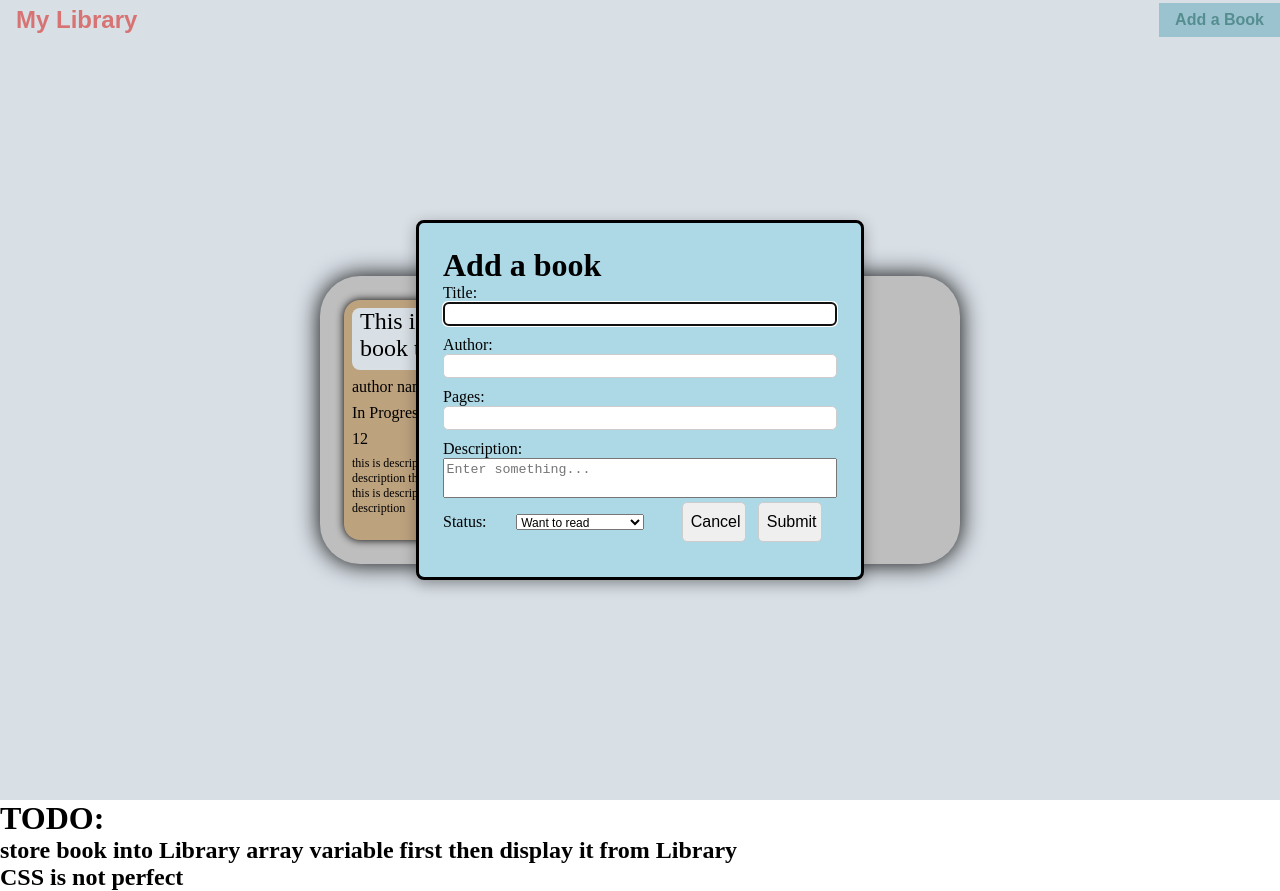
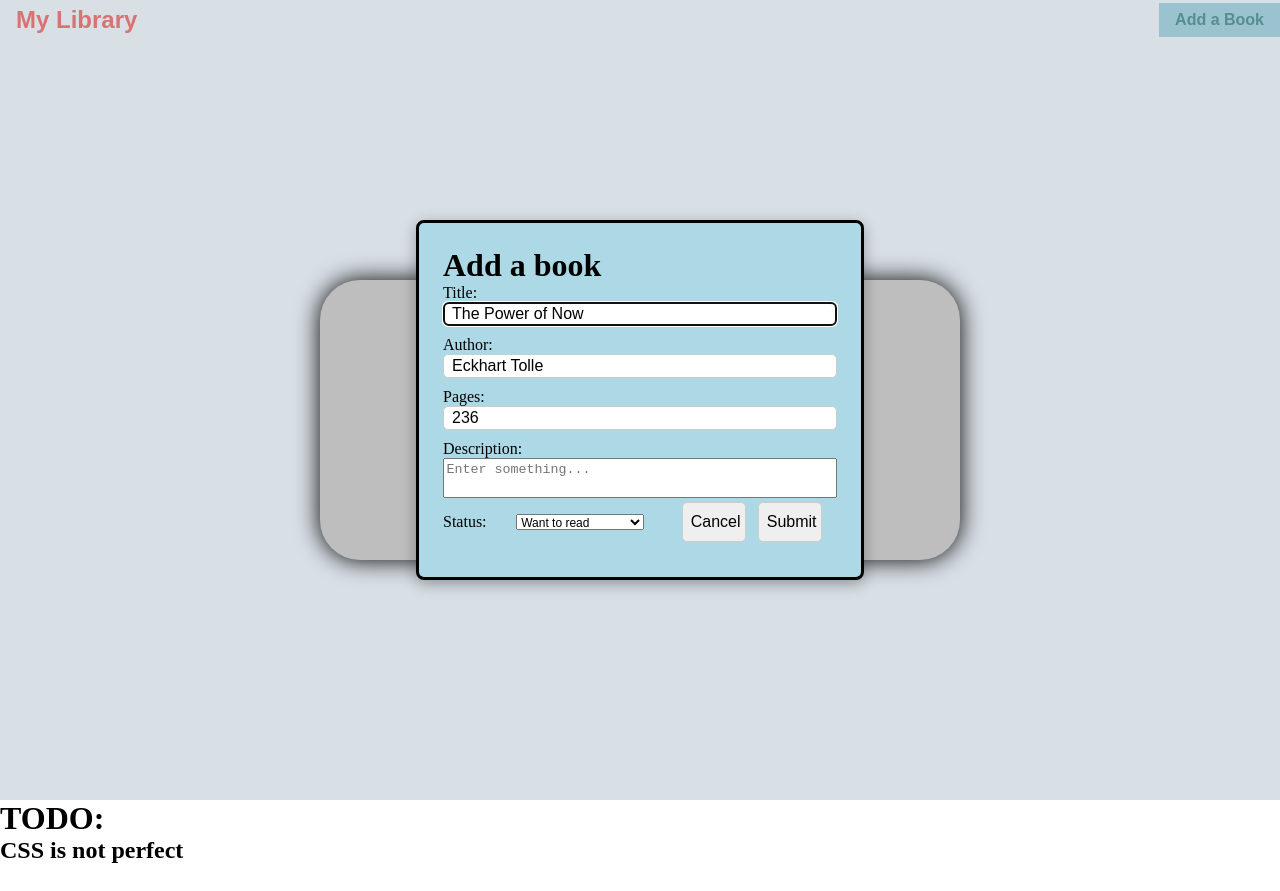
Before and after one commit to Liu-Hong-Wei/odin-library, a plain HTML site: page index.html in a window 1280 px wide. Both pictures are taken after a click on the button "Add a Book". After the commit the page ends 864 px from the top, so only its background shows below. Drawn offline with Linux system fonts and the light colour scheme.

Commit message:
feat: finish library variable utility

```diff
--- a/index.html
+++ b/index.html
@@ -13,31 +13,34 @@
       <button class="add-btn">Add a Book</button>
     </header>
     <div class="body-container">
-      <div class="gallery-container">
-        <div class="card-container">
-          <div class="title">This is a book title</div>
-          <div class="author">author name</div>
-          <div class="status">In Progress</div>
-          <div class="pages">12</div>
-          <div class="description"> this is description this is description this is description this is description this is description </div>
-        </div>
-      </div>
+      <div class="gallery-container"></div>
     </div>
 
     <dialog class="book-form">
       <form>
         <h1>Add a book</h1>
         <label for="title">Title: </label>
-        <input type="text" id="title" name="title" required/>
+        <input
+          type="text"
+          id="title"
+          name="title"
+          value="The Power of Now"
+          required
+        />
 
         <label for="author">Author: </label>
-        <input type="text" id="author" name="author" />
+        <input type="text" id="author" name="author" value="Eckhart Tolle" />
 
         <label for="pages">Pages: </label>
-        <input type="number" id="pages" name="pages" />
+        <input type="number" id="pages" name="pages" value="236" />
 
         <label for="description">Description: </label>
-        <textarea id="description" name="description" placeholder="Enter something..."></textarea>
+        <textarea
+          id="description"
+          name="description"
+          placeholder="Enter something..."
+          value="The Power of Now: A Guide to Spiritual Enlightenment is a book by Eckhart Tolle. It is a discussion about how people interact with themselves and others. The concept of self-reflection and presence in the moment are presented along with simple exercises for the achievement of its principles. Published in the late 1990s,[1] the book was recommended by Oprah Winfrey[2] and has been translated into 33 languages.[3] As of 2009, it was estimated that three million copies had been sold in North America.[4]"
+        ></textarea>
 
         <label for="status">Status: </label>
         <select name="status" id="status">
@@ -52,10 +55,6 @@
     </dialog>
     <div class="TODO">
       <h1>TODO:</h1>
-      <h2>
-        store book into Library array variable first then display it from
-        Library
-      </h2>
       <h2>CSS is not perfect</h2>
     </div>
   </body>
--- a/script.js
+++ b/script.js
@@ -43,6 +43,7 @@ function showABook(book) {
 function addRemoveBtn(newCard) {
   const remove = document.createElement("button");
   remove.textContent = "Delete";
+  remove.classList.add("delete");
   newCard.appendChild(remove);
   remove.addEventListener("click", (e) => {
     newCard.remove();
@@ -52,6 +53,7 @@ function addRemoveBtn(newCard) {
 function addToggleStatusBtn(newCard) {
   const toggle = document.createElement("button");
   toggle.textContent = "change reading status";
+  toggle.classList.add("toggle-status");
   toggle.addEventListener("click", (e) => {
     const nowStatus = newCard.querySelector(".status");
     const statusOrder = ["want", "reading", "finished"];
--- a/style.css
+++ b/style.css
@@ -68,9 +68,11 @@ header .add-btn {
 }
 
 .card-container div {
+  margin: 0.1vw auto;
+  width: 11vw;
   border-radius: 1vh;
-  padding-bottom: 1vh;
-  padding-left: 1vh;
+  /* padding-bottom: 1vh;
+  padding-left: 1vh; */
 }
 
 .card-container button {
@@ -79,11 +81,19 @@ header .add-btn {
   padding: 1vh;
   border-radius: 5px;
   border: 1px solid #ccc;
-  background-color: red;
   text-align: center;
   font-size: 1.5vh;
   margin: auto 0 0 0;
 }
+
+.card-container .toggle-status {
+  background-color: azure;
+}
+
+.card-container .delete {
+  background-color: lightsalmon;
+}
+
 .card-container .title {
   font-size: 3vh;
   margin: 1vh;
@@ -96,7 +106,7 @@ header .add-btn {
 }
 
 .card-container .want {
-  background: linear-gradient(90deg, lightblue, orange);
+  background: linear-gradient(90deg, lightblue, pink);
 }
 
 .card-container .finished {
```
